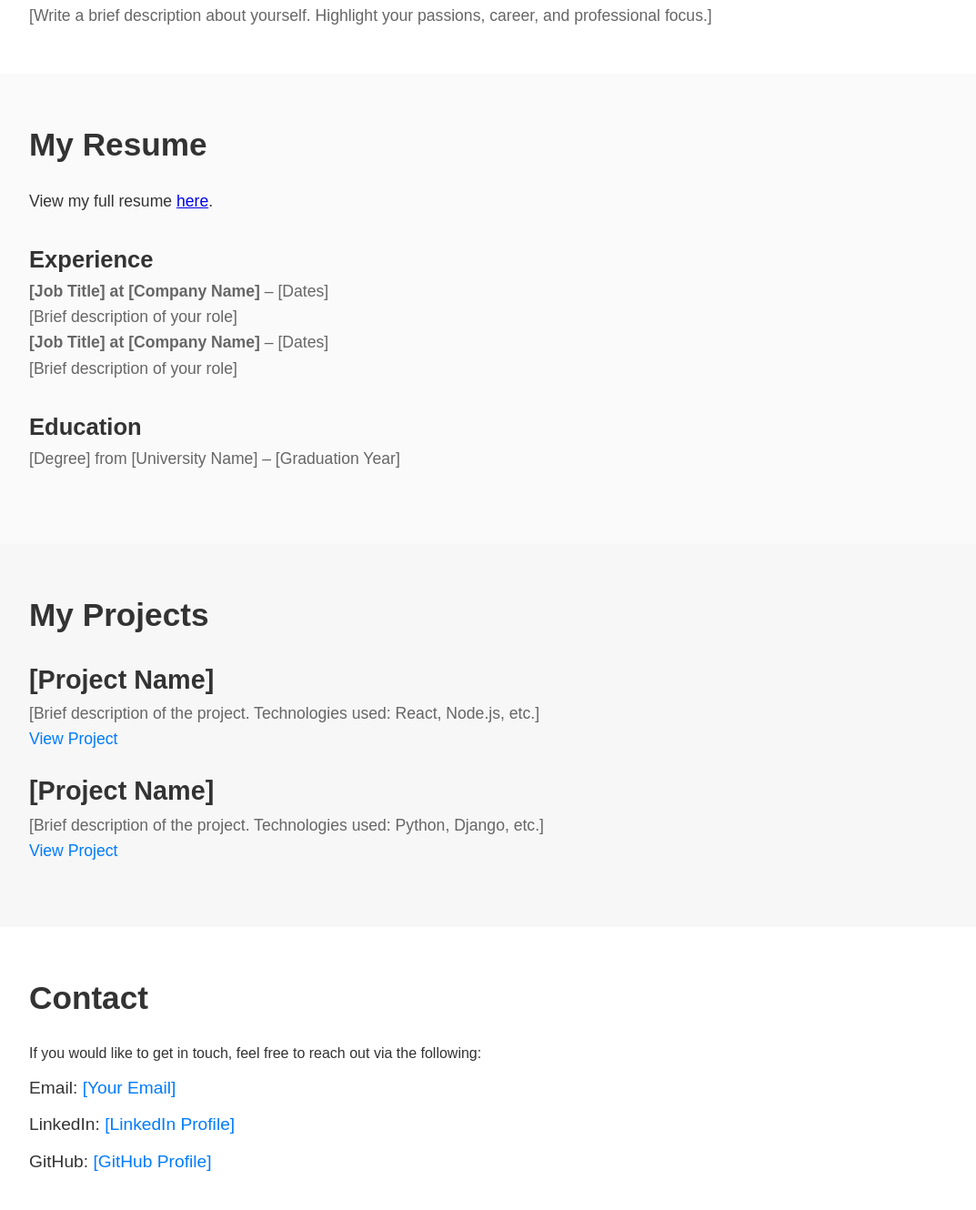
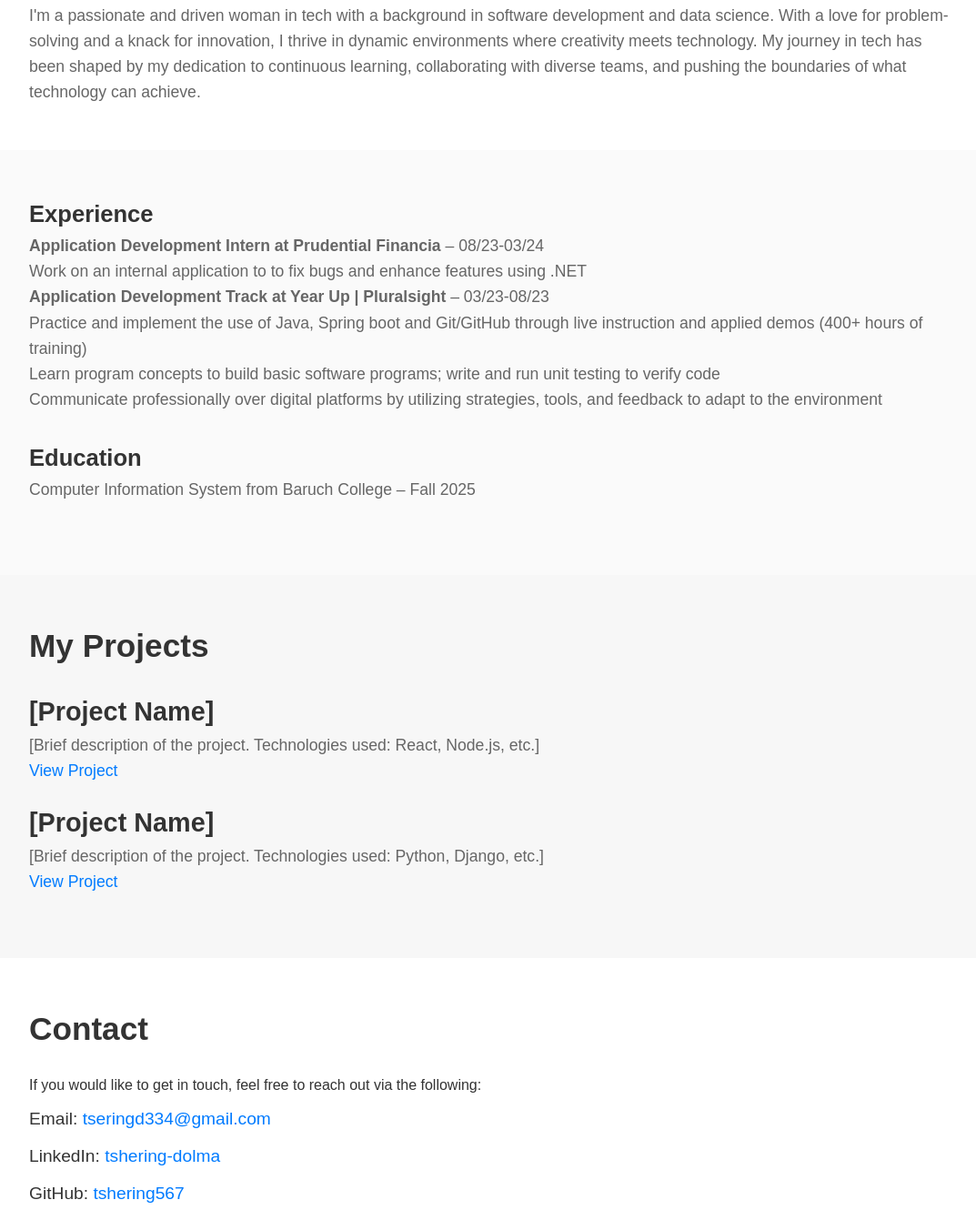
Before and after one commit to phurpatshering79/portfolio, a plain HTML site: page index.html in a window 1280 px wide. Shown: the part 496-1826 px from the top of the page at 91% size, without its empty margins (96-1169 px from the left). Drawn offline with Linux system fonts and the light colour scheme.

Commit message:
Initial Commit

```diff
--- a/index.html
+++ b/index.html
@@ -21,25 +21,25 @@
     <section id="about">
         <div class="container">
             <h2>About Me</h2>
-            <p>[Write a brief description about yourself. Highlight your passions, career, and professional focus.]</p>
+            <p>I'm a passionate and driven woman in tech with a background in software development and data science. With a love for problem-solving and a knack for innovation, I thrive in dynamic environments where creativity meets technology. My journey in tech has been shaped by my dedication to continuous learning, collaborating with diverse teams, and pushing the boundaries of what technology can achieve.</p>
         </div>
     </section>
 
     <section id="resume">
         <div class="container">
-            <h2>My Resume</h2>
-            <p>View my full resume <a href="[Resume Link]" target="_blank">here</a>.</p>
             <div class="experience">
                 <h3>Experience</h3>
                 <ul>
-                    <li><strong>[Job Title] at [Company Name]</strong> – [Dates] <br> [Brief description of your role]</li>
-                    <li><strong>[Job Title] at [Company Name]</strong> – [Dates] <br> [Brief description of your role]</li>
+                    <li><strong>Application Development Intern at Prudential Financia</strong> – 08/23-03/24 <br> Work on an internal application to to fix bugs and enhance features using .NET </li>
+                    <li><strong>Application Development Track at Year Up | Pluralsight</strong> – 03/23-08/23 <br> Practice and implement the use of Java, Spring boot and Git/GitHub through live instruction and applied demos (400+
+                        hours of training) <br> Learn program concepts to build basic software programs; write and run unit testing to verify code <br> Communicate professionally over digital platforms by utilizing strategies, tools, and feedback to adapt to the
+                        environment</li>
                 </ul>
             </div>
             <div class="education">
                 <h3>Education</h3>
                 <ul>
-                    <li>[Degree] from [University Name] – [Graduation Year]</li>
+                    <li>Computer Information System from Baruch College – Fall 2025</li>
                 </ul>
             </div>
         </div>
@@ -66,9 +66,9 @@
             <h2>Contact</h2>
             <p>If you would like to get in touch, feel free to reach out via the following:</p>
             <ul>
-                <li>Email: <a href="mailto:[Your Email]">[Your Email]</a></li>
-                <li>LinkedIn: <a href="[LinkedIn URL]" target="_blank">[LinkedIn Profile]</a></li>
-                <li>GitHub: <a href="[GitHub URL]" target="_blank">[GitHub Profile]</a></li>
+                <li>Email: <a href="mailto:tseringd334@gmail.com">tseringd334@gmail.com</a></li>
+                <li>LinkedIn: <a href="https://www.linkedin.com/in/tshering-dolma-902b95246/" target="_blank">tshering-dolma</a></li>
+                <li>GitHub: <a href="https://github.com/tshering567" target="_blank">tshering567</a></li>
             </ul>
         </div>
     </section>
```
Also changed, not shown: 1 other file.
